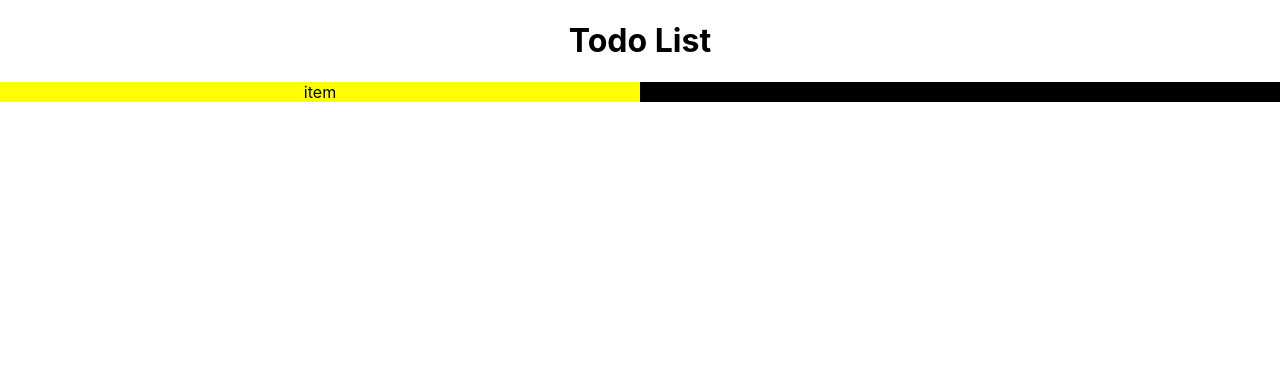
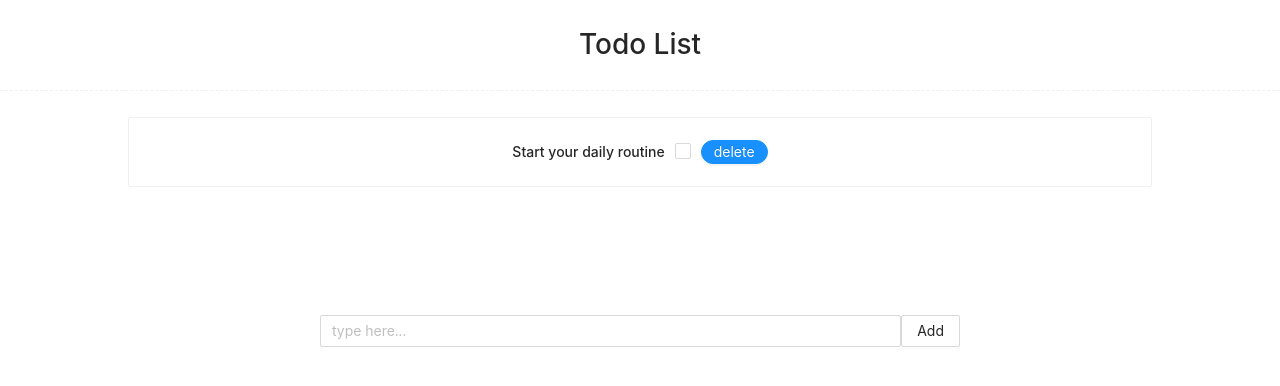
Before and after one commit to LalithYagnavalkya/TodoList-react.js-full-stack, a React (Create React App) app: page / in a window 1280 px wide. Shown: the top 386 px of the page. Built offline with nearby package versions, Linux system fonts and the light colour scheme.

Commit message:
front end done

```diff
--- a/package.json
+++ b/package.json
@@ -6,6 +6,7 @@
     "@testing-library/jest-dom": "^5.16.2",
     "@testing-library/react": "^12.1.3",
     "@testing-library/user-event": "^13.5.0",
+    "antd": "^4.18.8",
     "git": "^0.1.5",
     "react": "^17.0.2",
     "react-dom": "^17.0.2",
--- a/src/App.js
+++ b/src/App.js
@@ -1,25 +1,68 @@
-import styledComponents from 'styled-components';
-import './App.css';
-import { Item } from './components/Item';
-
+import styled from "styled-components";
+import "./App.css";
+import { Item } from "./components/Item";
+import { Input } from "antd";
+import { Divider } from "antd";
+import { useState } from "react";
+import { Button, Radio } from "antd";
+import { DownloadOutlined } from "@ant-design/icons";
 
 function App() {
+  const [items, setItems] = useState(["Start your daily routine"]);
+  const [input, setInput] = useState("");
+
+  const deleteItem = (id) => {
+    setItems((prevItems) => {
+      return prevItems.filter((item, index) => index != id);
+    });
+  };
+
+  const updateItems = (e) => {
+    e.preventDefault();
+    if (input != "") {
+      setItems((prevItems) => {
+        return [...prevItems, input];
+      });
+      setInput("");
+    }
+  };
+
   return (
     <div className="App">
-     <h1> Todo List</h1>
-     <Wrapper>
+      <br />
+      <h1> Todo List</h1>
+      <Divider dashed />
 
-     <Item />
-     </Wrapper>
+      {items.map((i, index) => {
+        return (
+          <Item key={index} index={index} text={i} deleteid={deleteItem} />
+        );
+      })}
+
+      <form>
+        <Wrapper>
+          <Input
+            name="item"
+            onChange={(e) => setInput(e.target.value)}
+            value={input}
+            placeholder="type here..."
+          />
+          <Button htmlType="submit" onClick={updateItems} size={"primary"}>
+            Add
+          </Button>
+        </Wrapper>
+      </form>
     </div>
   );
 }
 
-const Wrapper = styledComponents.div`
-display: flex;
-width: auto;
-background-color: black;
-align-items: center;
+const Wrapper = styled.div`
+  display: flex;
+  width: 50%;
+  margin: auto;
+  margin-top: 10%;
+  /* margin-bottom: 70%; */
+  padding-bottom: 10%;
+`;
 
-`
 export default App;
--- a/src/components/Item.jsx
+++ b/src/components/Item.jsx
@@ -1,16 +1,51 @@
-import React from 'react'
-import styledComponents from 'styled-components'
+import React from "react";
+import styled from "styled-components";
+import "antd/dist/antd.css";
+import { Space, Card } from "antd";
+import { Checkbox, Button } from "antd";
 
-export const Item = () => {
+export const Item = ({ text, index, deleteid }) => {
   return (
-      <Wrapper>
-          item
-      </Wrapper>
-  )
-}
+    <Wrapper>
+      <Card className="crd">
+        <h4>{text}</h4>
+        <div>
+          <Checkbox
+            className="check"
+            onChange={(e) => {
+              e.target.checked = true;
+            }}
+          ></Checkbox>
+          <Button
+            onClick={() => {
+              deleteid(index);
+            }}
+            type="primary"
+            shape="round"
+            size="small"
+          >
+            delete
+          </Button>
+        </div>
+      </Card>
+    </Wrapper>
+  );
+};
 
-const Wrapper = styledComponents.div`
-background-color: yellow;
-width: 50%;
-
-`
+const Wrapper = styled.div`
+  .crd {
+    margin: auto;
+    div {
+      display: inline;
+    }
+    h4 {
+      display: inline;
+    }
+    margin-top: 2%;
+    width: 80%;
+    .check {
+      margin-left: 10px;
+      margin-right: 10px;
+    }
+  }
+`;
```
Also changed, not shown: src/setupTests.js (deleted, +0 -5 lines), 1 other file (tests, documents, lock files or other folders).
